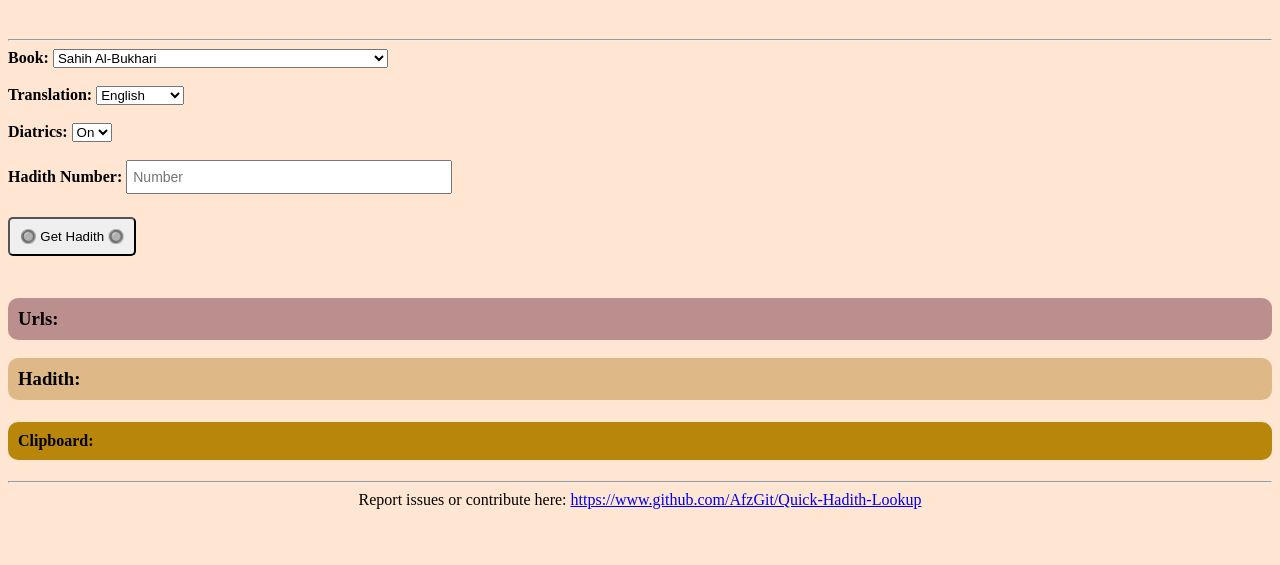
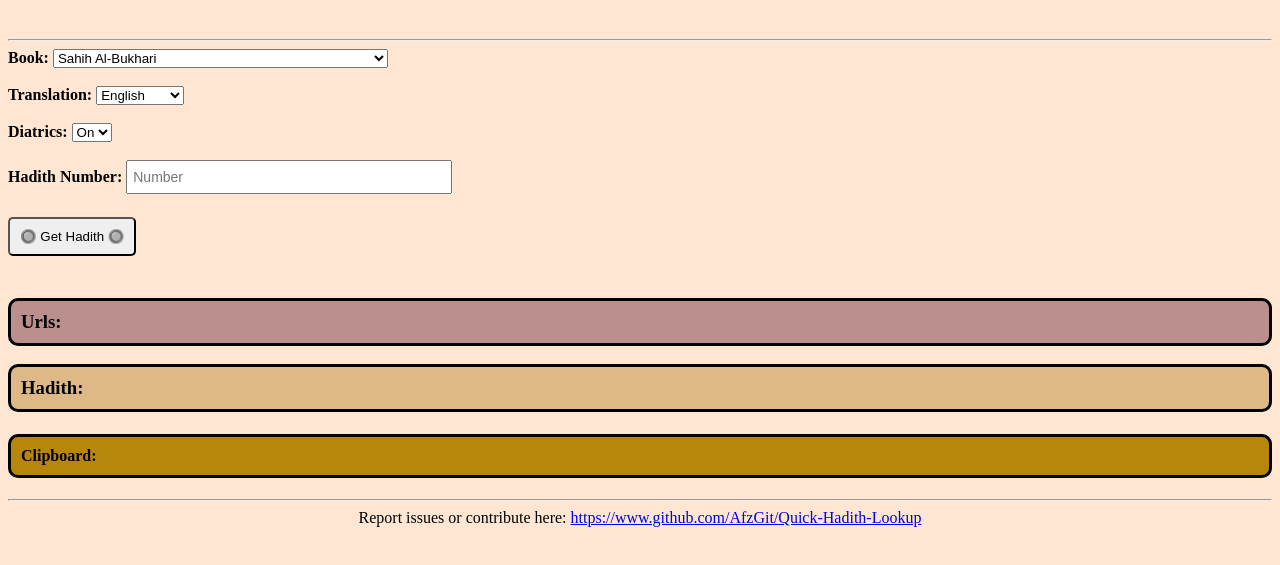
Before and after one commit to AfzGit/Quick-Hadith-Lookup, a plain HTML site: page index.html in a window 1280 px wide. Shown: the part 101-666 px from the top of the page. Drawn offline with Linux system fonts and the light colour scheme.

Commit message:
added borders

```diff
--- a/index.html
+++ b/index.html
@@ -29,6 +29,10 @@
             .black-hr {
                 border-color: black;
                 background: black;
+            }
+            h3,
+            h4 {
+                border: 3px solid black; /* Border style */
             }
         </style>
     </head>
```
